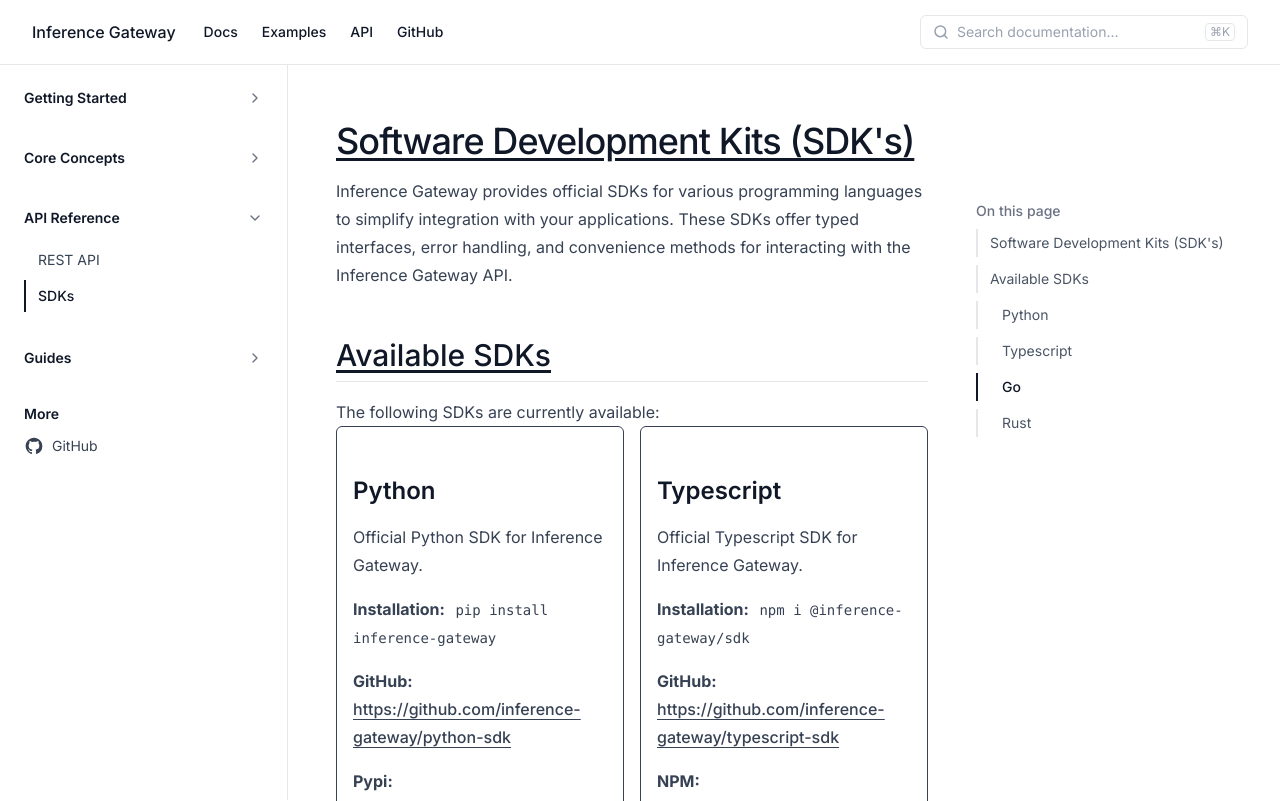
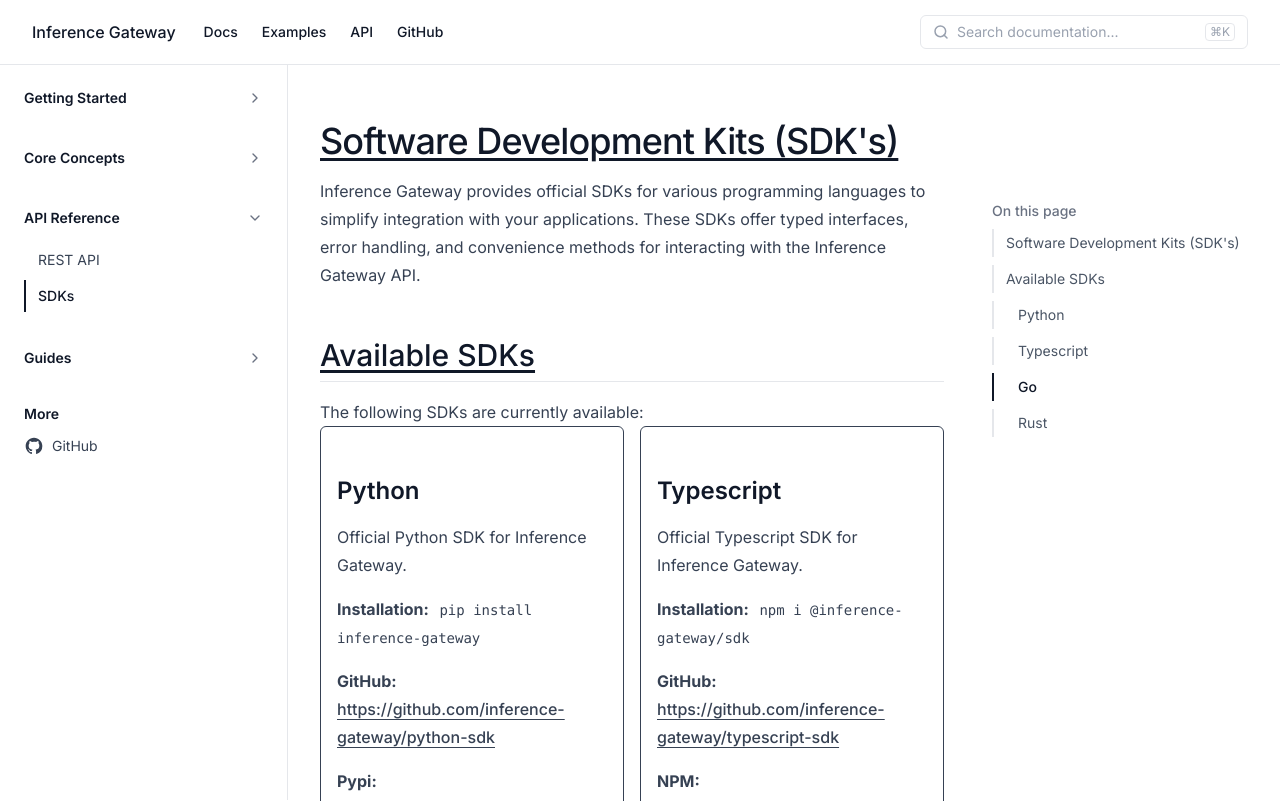
Before and after one commit to inference-gateway/docs, a Next.js app: page /sdks in a window 1280 px wide. Built offline with nearby package versions, Linux system fonts and the light colour scheme.

Commit message:
refactor: adjust layout and styling for improved responsiveness and readability
Signed-off-by: Eden Reich <eden.reich@gmail.com>

```diff
--- a/app/layout.tsx
+++ b/app/layout.tsx
@@ -28,7 +28,7 @@ export default function RootLayout({
             <div className="flex h-[calc(100%-64px)]">
               <Sidebar />
               <main className="flex-1 px-4 sm:px-6 lg:px-8 pt-6 pb-16 overflow-auto ml-0 lg:ml-72">
-                <div className="mx-auto max-w-4xl">
+                <div className="mx-auto max-w-6xl">
                   <div className="flex gap-12">
                     <div className="docs-content flex-1">{children}</div>
                     <aside className="hidden xl:block w-64 relative">
--- a/app/sdks/page.tsx
+++ b/app/sdks/page.tsx
@@ -4,7 +4,7 @@ import SDKs from '@/markdown/sdks.mdx'
 
 export default function Page() {
   return (
-    <div className="prose max-w-none">
+    <div className="prose max-w-full">
       <SDKs />
     </div>
   )
--- a/components/TableOfContents.tsx
+++ b/components/TableOfContents.tsx
@@ -120,7 +120,7 @@ const TableOfContents = () => {
   if (headings.length === 0) return null;
 
   return (
-    <div className="sticky top-24 max-h-[calc(100vh-8rem)] overflow-y-auto py-4">
+    <div className="sticky top-24 max-h-[calc(100vh-8rem)] overflow-y-auto py-4 w-64">
       <div className="space-y-2">
         <p className="text-sm font-medium text-gray-500">On this page</p>
         <ul className="space-y-2 text-sm">
```
